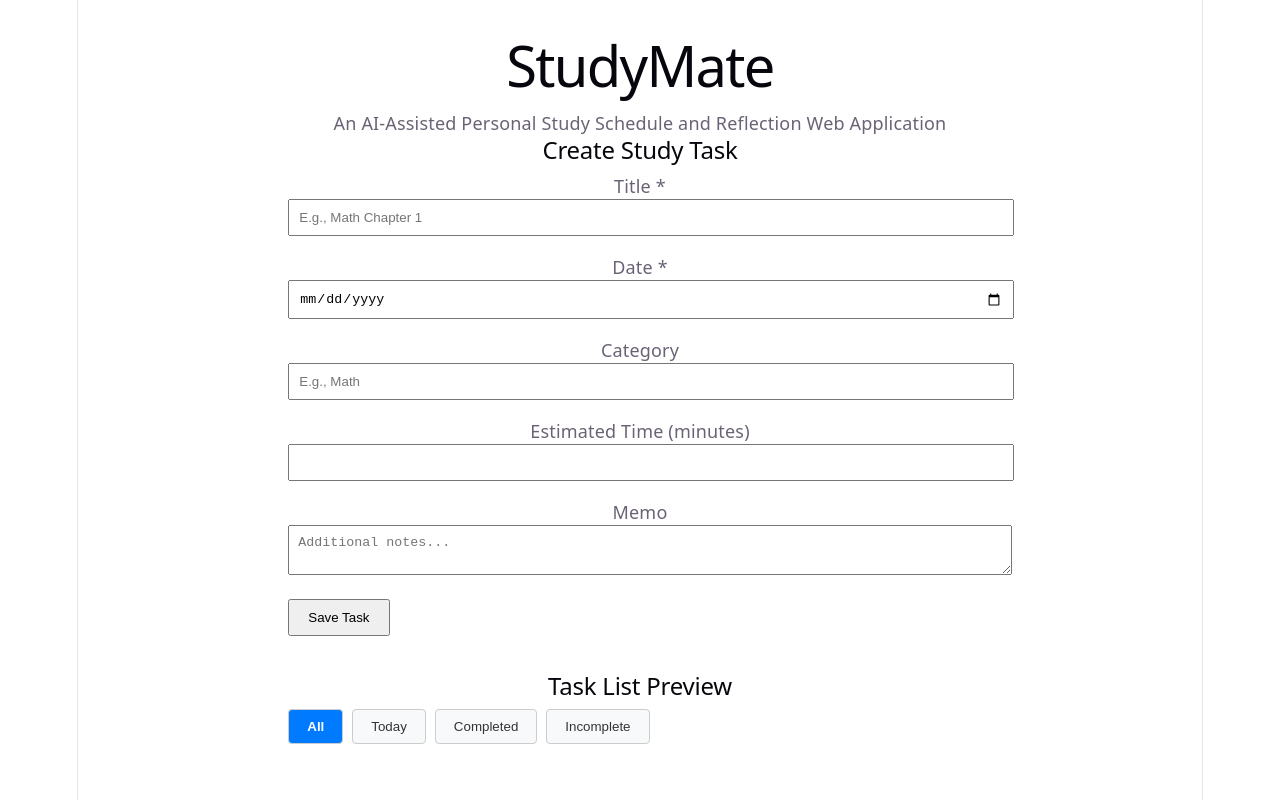
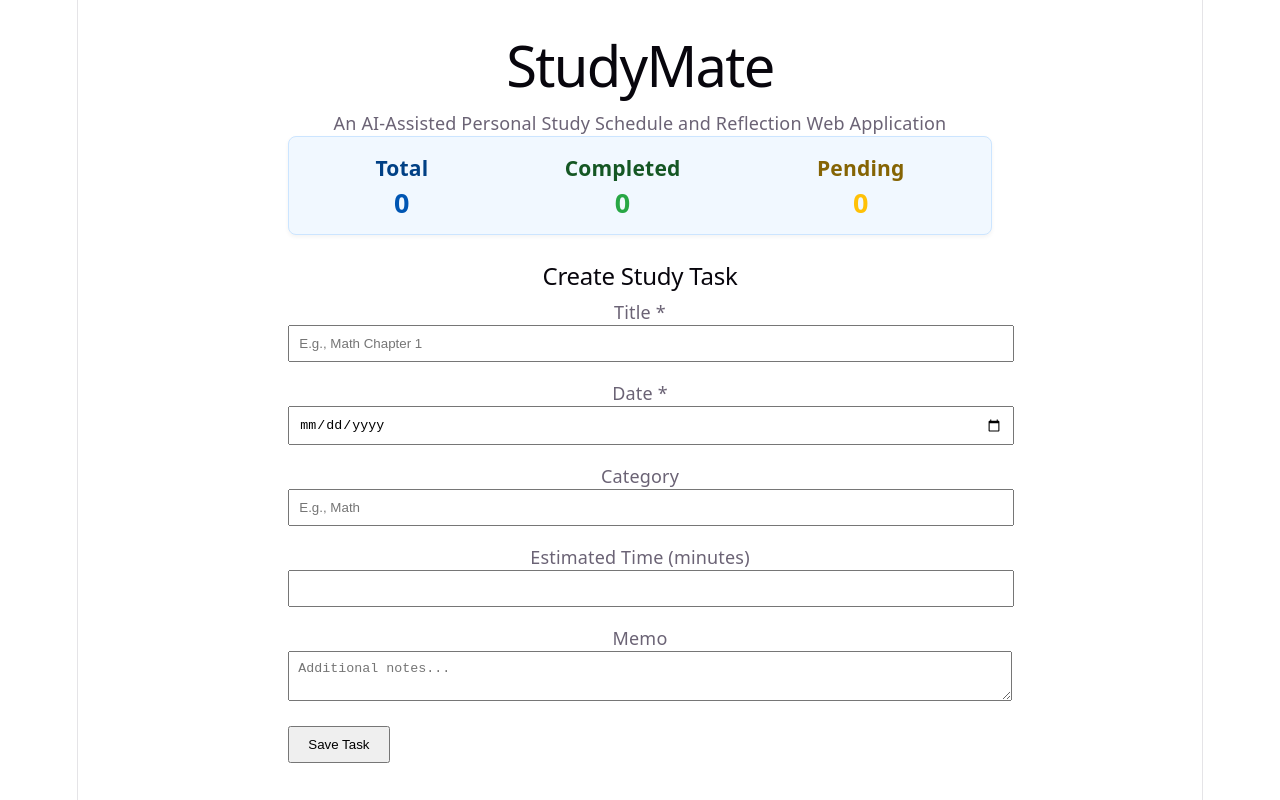
Before and after one commit to goodtu02/StudyMate, a React (Vite) app: page / in a window 1280 px wide. Shown: the top 800 px of the page. Built offline with nearby package versions, Linux system fonts and the light colour scheme.

Commit message:
feat: [T023-T025] SummaryPanel 구현 및 App.tsx 연동 (US6 완료)

```diff
--- a/src/App.tsx
+++ b/src/App.tsx
@@ -3,6 +3,7 @@ import './App.css';
 import { TaskForm } from './components/TaskForm';
 import { FilterBar, FilterType } from './components/FilterBar';
 import { TaskList } from './components/TaskList';
+import { SummaryPanel } from './components/SummaryPanel';
 import { StudyTask } from './models/StudyTask';
 import { loadTasks, saveTasks, updateTask, deleteTask } from './services/storage';
 import { isToday } from './utils/dateUtils';
@@ -61,6 +62,8 @@ function App() {
         <p>An AI-Assisted Personal Study Schedule and Reflection Web Application</p>
       </header>
       <main>
+        <SummaryPanel tasks={tasks} />
+
         <TaskForm onSave={handleSaveTask} />
 
         <div className="task-list-preview" style={{ marginTop: '2rem' }}>
--- /dev/null
+++ b/src/components/SummaryPanel.tsx
@@ -0,0 +1,38 @@
+import React from 'react';
+import { StudyTask } from '../models/StudyTask';
+
+interface SummaryPanelProps {
+  tasks: StudyTask[];
+}
+
+export const SummaryPanel: React.FC<SummaryPanelProps> = ({ tasks }) => {
+  const total = tasks.length;
+  const completed = tasks.filter(task => task.isCompleted).length;
+  const pending = total - completed;
+
+  return (
+    <div className="summary-panel" style={{
+      display: 'flex',
+      justifyContent: 'space-around',
+      backgroundColor: '#f1f8ff',
+      border: '1px solid #cce5ff',
+      borderRadius: '8px',
+      padding: '1rem',
+      marginBottom: '1.5rem',
+      boxShadow: '0 2px 4px rgba(0,0,0,0.05)'
+    }}>
+      <div style={{ textAlign: 'center' }}>
+        <h3 style={{ margin: '0 0 0.5rem 0', color: '#004085' }}>Total</h3>
+        <p style={{ margin: 0, fontSize: '1.5rem', fontWeight: 'bold', color: '#0056b3' }}>{total}</p>
+      </div>
+      <div style={{ textAlign: 'center' }}>
+        <h3 style={{ margin: '0 0 0.5rem 0', color: '#155724' }}>Completed</h3>
+        <p style={{ margin: 0, fontSize: '1.5rem', fontWeight: 'bold', color: '#28a745' }}>{completed}</p>
+      </div>
+      <div style={{ textAlign: 'center' }}>
+        <h3 style={{ margin: '0 0 0.5rem 0', color: '#856404' }}>Pending</h3>
+        <p style={{ margin: 0, fontSize: '1.5rem', fontWeight: 'bold', color: '#ffc107' }}>{pending}</p>
+      </div>
+    </div>
+  );
+};
```
Also changed, not shown: specs/001-featurename-core-task/tasks.md (+13 -13 lines).
